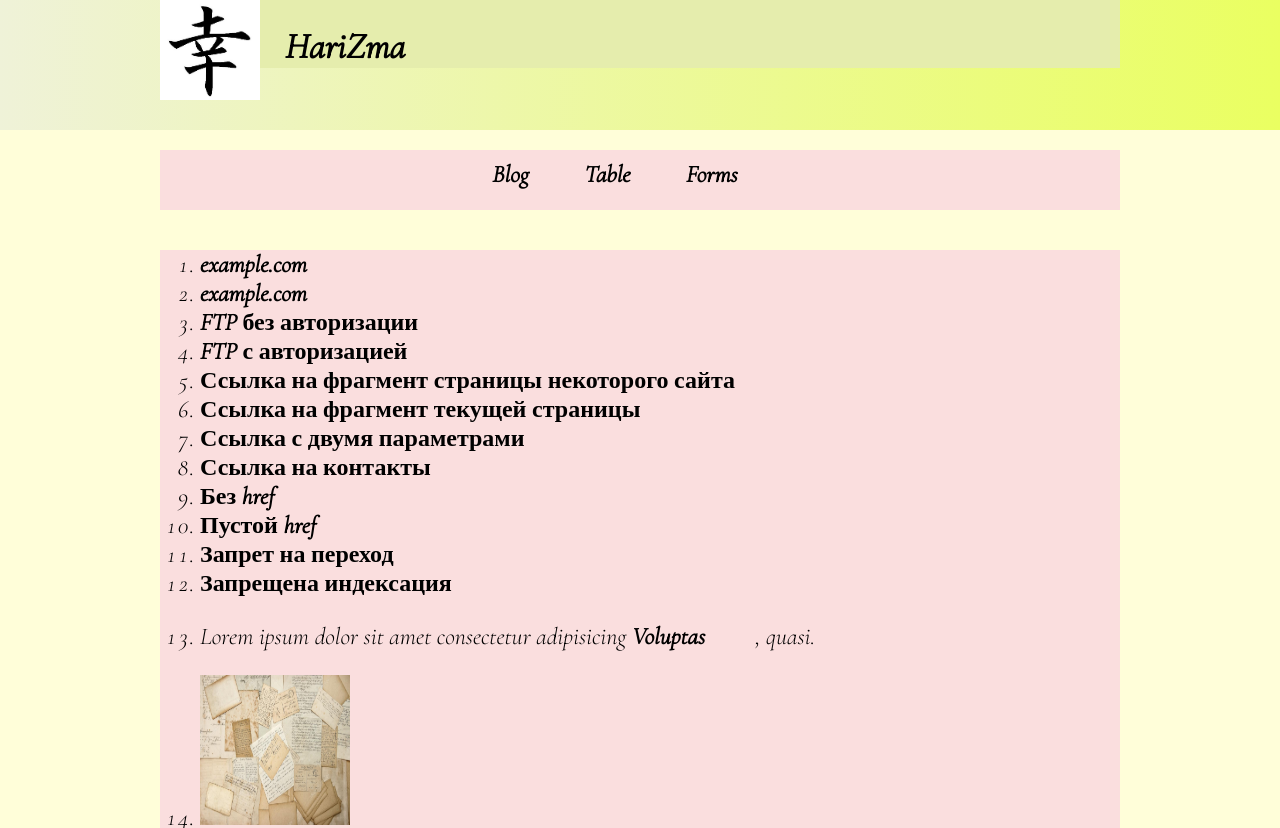
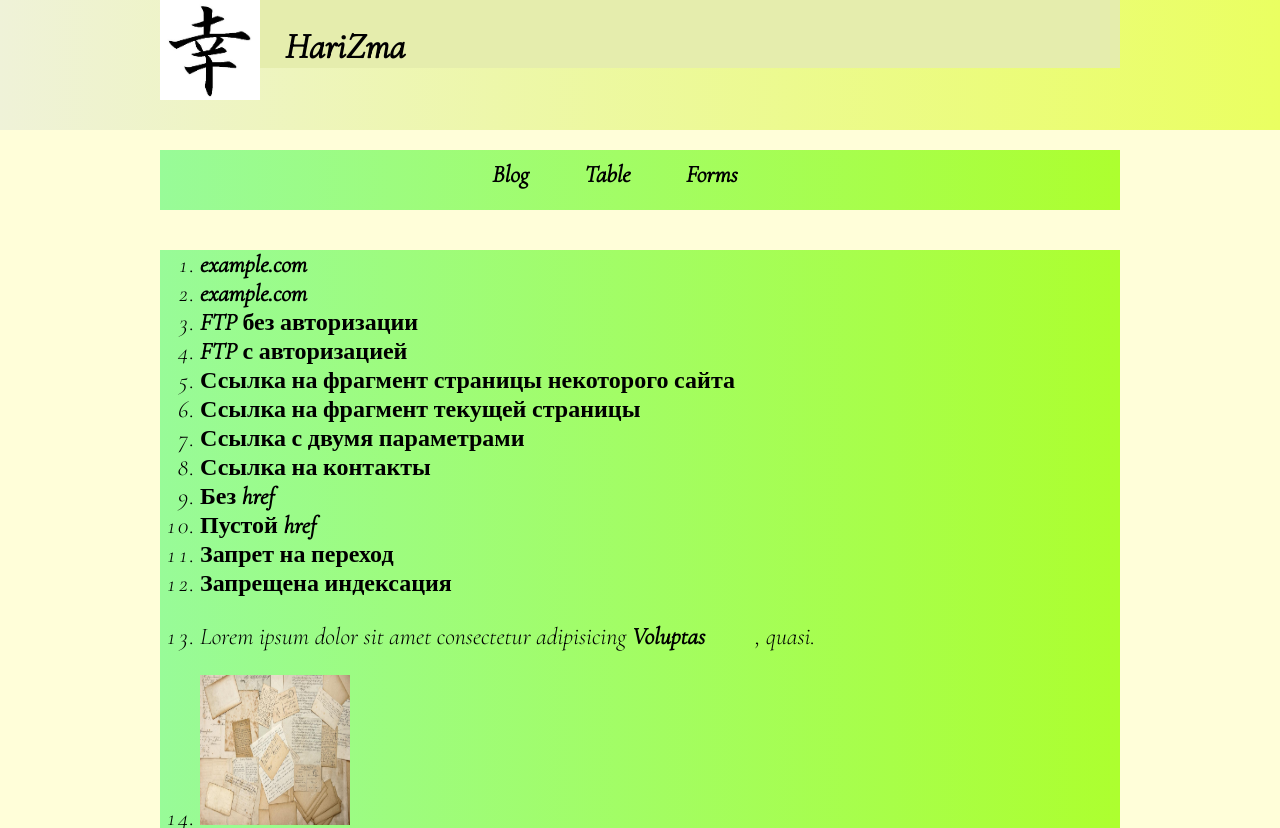
Before and after one commit to maksgudimov/Web2, a plain HTML site: page index.html in a window 1280 px wide. Shown: the top 828 px of the page. Drawn offline with nearby package versions, Linux system fonts and the light colour scheme; a web font is replaced by a local one.

Commit message:
Fix colour

```diff
--- a/style.css
+++ b/style.css
@@ -43,7 +43,7 @@ header{
 
 }
 .navigator{
-    background-color: #fadede;
+    background: -webkit-linear-gradient(left,#98FB98,#ADFF2F);
     margin: 20px auto;
     max-width: 960px;
     padding-top: 10px;
@@ -70,10 +70,10 @@ a{
     margin-bottom: 20px;
 }
 .giper{
-    background-color: #fadede;
+    background: -webkit-linear-gradient(left,#98FB98,#ADFF2F);
 }
 .form{
-    background-color: #fadede;
+    background: -webkit-linear-gradient(left,#98FB98,#ADFF2F);
 }
 .footer_blog{
     background: -webkit-linear-gradient(left,#eff2d8,#eaff61);
```
